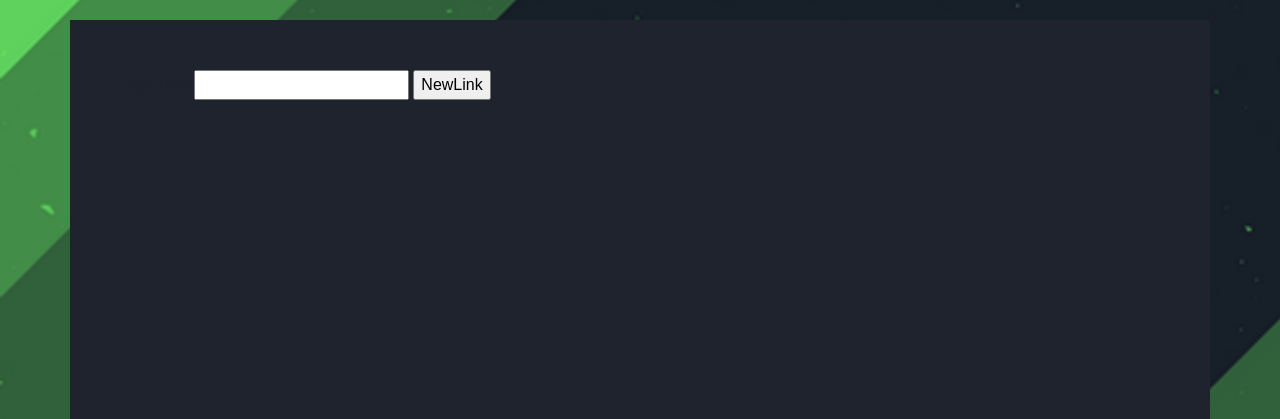
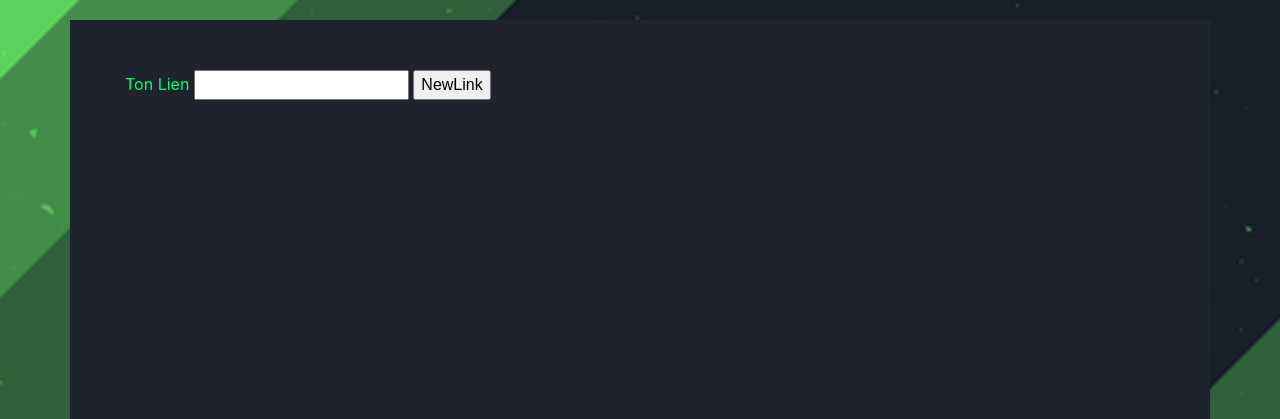
Before and after one commit to Cerynna/MyLinks, a PHP site: page /index.php?route=newLink in a window 1280 px wide. Shown: the part 56-475 px from the top of the page. Run offline with PHP 8.4, Linux system fonts and the light colour scheme; some libraries are stand-ins or nearby versions.

Commit message:
Modif Front

```diff
--- a/index.php
+++ b/index.php
@@ -14,7 +14,12 @@ $path = $_GET["route"];
 
 
 switch ($path) {
-
+    case "listLinks":
+    case null:
+    case "":
+        $listLinks = $base->getListLinks();
+        include('views/listLinks.php');
+        break;
     case "newLink":
         include('views/newLink.php');
         break;
@@ -29,12 +34,6 @@ switch ($path) {
             header('Location: ?route=listLinks');
         }
         break;
-    case "listLinks":
-    case null:
-    case "":
-        $listLinks = $base->getListLinks();
-        include('views/listLinks.php');
-        break;
     case "listTags":
         $listTags = $base->getListTags();
         include('views/listTags.php');
@@ -42,9 +41,6 @@ switch ($path) {
     case "toDo":
         include('views/toDo.php');
         break;
-    case "newLink":
-        include('views/toDo.php');
-        break;
 }
 
 
--- a/public/sass/main.css
+++ b/public/sass/main.css
@@ -34,7 +34,7 @@ nav {
   background-color: #1E232D;
   min-height: 50vh;
   padding: 50px 70px;
-  color: #1E232D; }
+  color: #00FF68; }
   .main .tag {
     display: inline-flex;
     margin: 2px 5px;
--- a/public/sass/main.scss
+++ b/public/sass/main.scss
@@ -46,7 +46,7 @@ nav {
   background-color: $color2;
   min-height: 50vh;
   padding: 50px 70px;
-  color: $color2;
+  color: $color;
   .tag{
     display: inline-flex;
     margin: 2px 5px;
```
